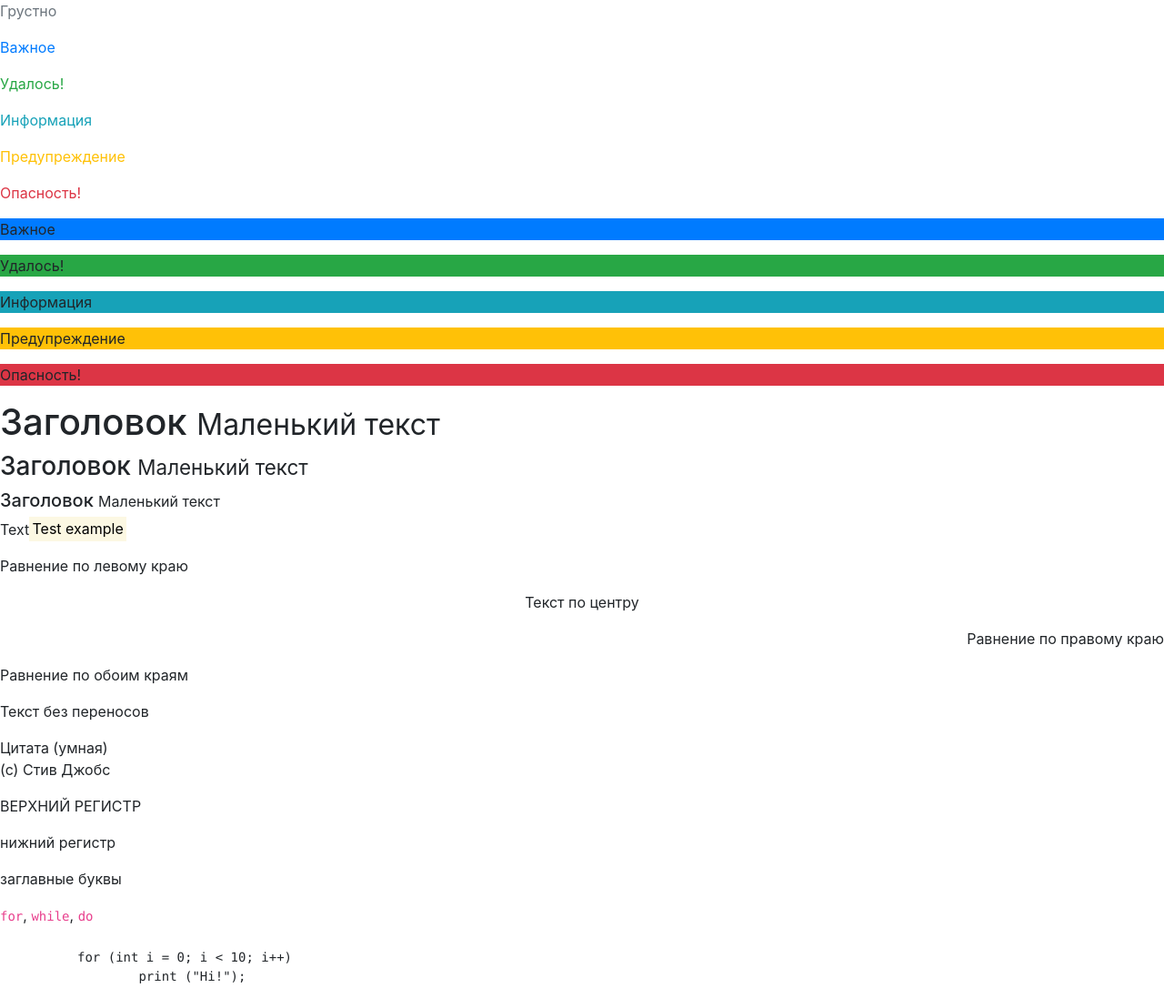
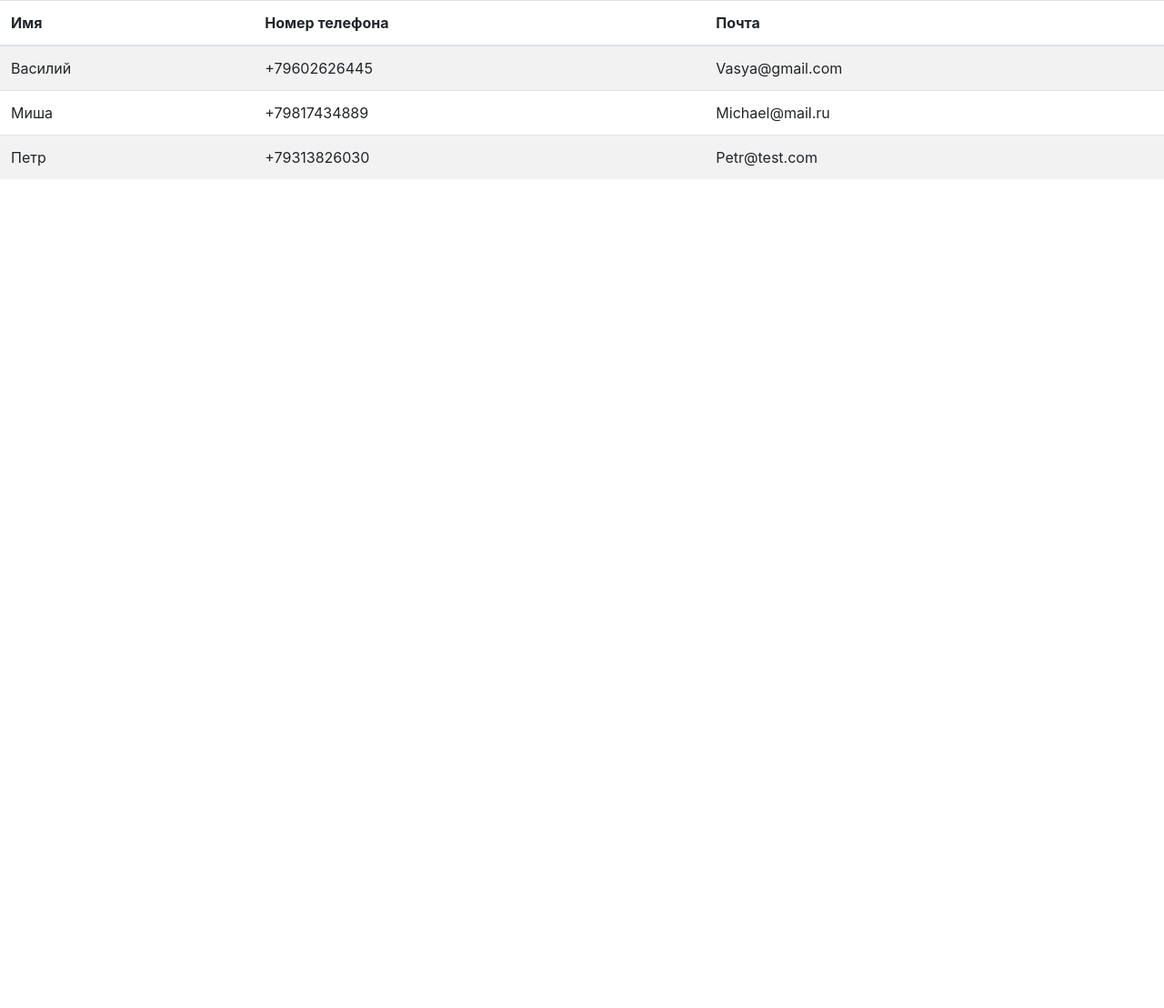
Before and after one commit to RomanShuruiev/Study, a website: page app/index.html in a window 1280 px wide. Shown: the whole page at 91% size. After the commit the page ends 800 px from the top, so only its background shows below. Drawn offline with nearby package versions, Linux system fonts and the light colour scheme.

Commit message:
table-striped

```diff
--- a/app/index.html
+++ b/app/index.html
@@ -11,46 +11,33 @@
 	<script src="https://stackpath.bootstrapcdn.com/bootstrap/4.3.1/js/bootstrap.min.js" integrity="sha384-JjSmVgyd0p3pXB1rRibZUAYoIIy6OrQ6VrjIEaFf/nJGzIxFDsf4x0xIM+B07jRM" crossorigin="anonymous"></script>
 </head>
 <body>
-	<p class="text-muted">Грустно</p>
-	<p class="text-primary">Важное</p>
-	<p class="text-success">Удалось!</p>
-	<p class="text-info">Информация</p>
-	<p class="text-warning">Предупреждение</p>
-	<p class="text-danger">Опасность!</p>
+	<table class="table table-striped">
+		<thead>
+			<tr>
+				<th>Имя</th>
+				<th>Номер телефона</th>
+				<th>Почта</th>
+			</tr>
+		</thead>
+		<tbody>
+			<tr>
+				<td>Василий</td>
+				<td>+79602626445</td>
+				<td>Vasya@gmail.com</td>
+			</tr>
+			<tr>
+				<td>Миша</td>
+				<td>+79817434889</td>
+				<td>Michael@mail.ru</td>
+			</tr>
+			<tr>
+				<td>Петр</td>
+				<td>+79313826030</td>
+				<td>Petr@test.com</td>
+			</tr>
+		</tbody>
 
-	<p class="bg-primary">Важное</p>
-	<p class="bg-success">Удалось!</p>
-	<p class="bg-info">Информация</p>
-	<p class="bg-warning">Предупреждение</p>
-	<p class="bg-danger">Опасность!</p>
-
-	<h1>Заголовок <small>Маленький текст</small></h1>
-	<h3>Заголовок <small>Маленький текст</small></h3>
-	<h5>Заголовок <small>Маленький текст</small></h5>
-	<p>Text<mark>Test example</mark></p>
-	<p class="text-left">Равнение по левому краю</p>
-	<p class="text-center">Текст по центру</p>
-	<p class="text-right">Равнение по правому краю</p>
-	<p class="text-justify">Равнение по обоим краям</p>
-	<p class="text-nowrap">Текст без переносов</p>
-
-	<blockquote>
-		Цитата (умная)
-		<footer>(c) Стив Джобс</footer>
-	</blockquote>
-
-	<p class="text-uppercase">верхний регистр</p>
-	<p class="text-lowercase">НИЖНИЙ РЕГИСТР</p>
-	<p class="capitalcase">заглавные буквы</p>
-
-	<code>for</code>, <code>while</code>, <code>do</code>
-	<br><br>
-	<div class="container">
-		<pre>
-for (int i = 0; i < 10; i++)
-	print ("Hi!");
-		</pre>
-	</div>
+	</table>
 
 </body>
 </html>
```
